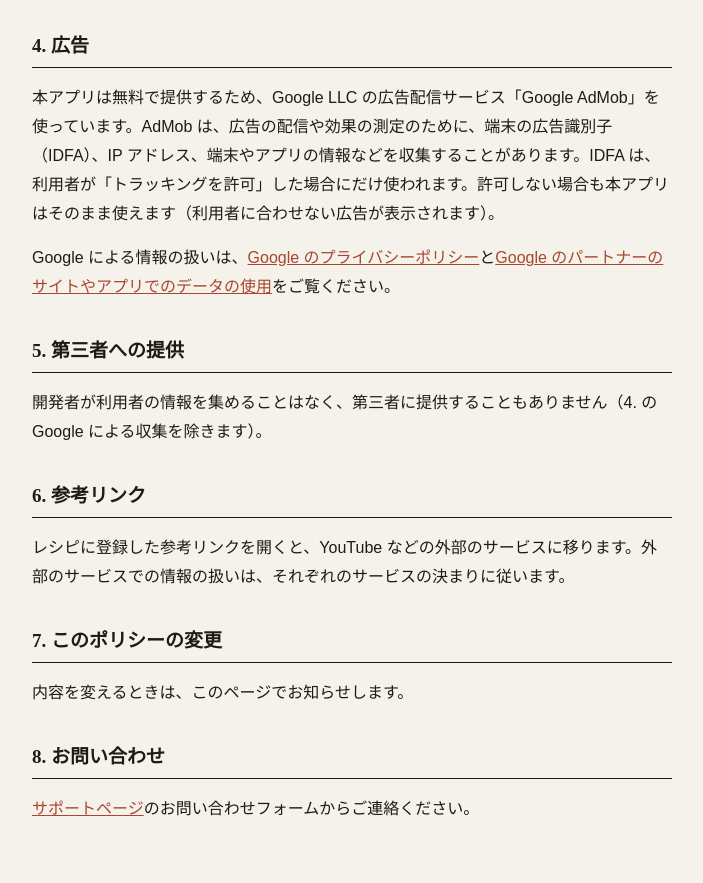
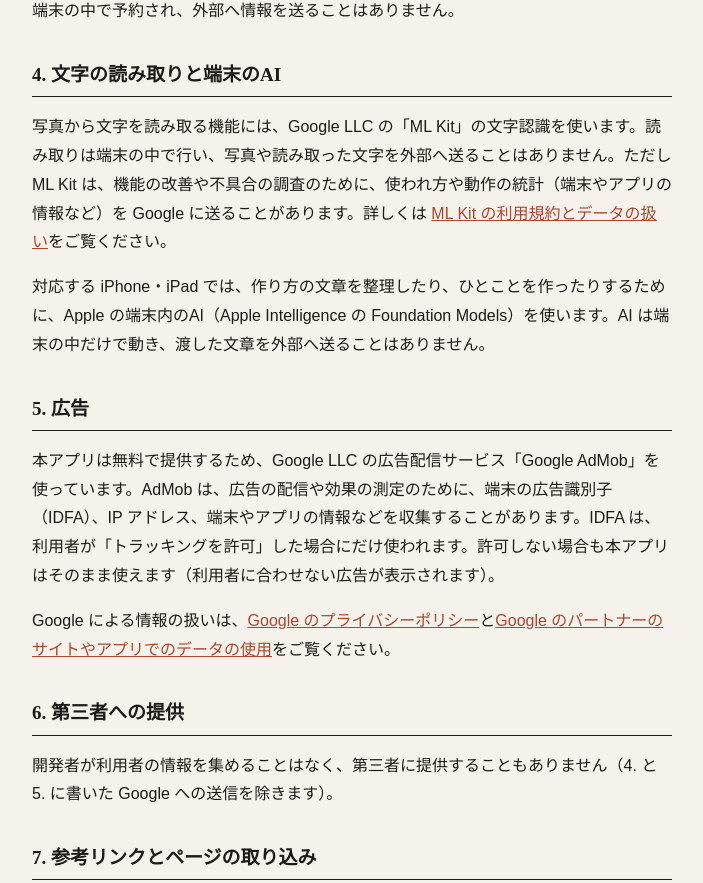
Before and after one commit to yaoki23013-sketch/yaoki23013-sketch.github.io, a plain HTML site: page ouchi-recipe/privacy.html in a window 1280 px wide. Shown: the part 873-1756 px from the top of the page, without its empty margins (288-991 px from the left). Drawn offline with Linux system fonts and the light colour scheme.

Commit message:
おうちレシピ帖：プライバシーポリシー改定（4. 文字の読み取りと端末のAI、7. 参考リンクとページの取り込み）
Co-Authored-By: Claude Opus 5.5 <noreply@anthropic.com>
Claude-Session: https://claude.ai/code/session_01VD61suqpL8TK31F7nMPiby

```diff
--- a/ouchi-recipe/privacy.html
+++ b/ouchi-recipe/privacy.html
@@ -16,7 +16,7 @@ a{color:#A8472E}
 <body>
 <main>
 <h1>プライバシーポリシー</h1>
-<p class="sub">おうちレシピ帖（iOS アプリ）　制定日：2026年11月22日　改定日：2026年11月23日</p>
+<p class="sub">おうちレシピ帖（iOS アプリ）　制定日：2026年11月22日　改定日：2026年11月24日</p>
 
 <p>TONTON（とんとん。以下「開発者」）は、iOS アプリ「おうちレシピ帖」（以下「本アプリ」）での利用者の情報の扱いについて、次のとおり定めます。</p>
 
@@ -24,26 +24,31 @@ a{color:#A8472E}
 <p>利用者が入力したレシピ（料理名・ジャンル・食材・作り方・参考リンク）、作った記録（日付・★・メモ）、写真は、お使いの端末の中だけに保存します。開発者のサーバーなどへ送ることはありません。アカウントの登録やログインはありません。本アプリを削除すると、これらの情報も削除されます。</p>
 
 <h2>2. カメラと写真ライブラリ</h2>
-<p>料理の写真を撮る・選ぶためにだけ、カメラと写真ライブラリを使います。選んだ写真は本アプリの中に保存し、外部へ送ることはありません。共有する画像を利用者が「画像を保存」したときだけ、写真ライブラリに書き込みます。</p>
+<p>料理の写真を撮る・選ぶため、また紙のレシピなどの写真から文字を読み取るためにだけ、カメラと写真ライブラリを使います。選んだ写真は本アプリの中に保存し、外部へ送ることはありません。共有する画像を利用者が「画像を保存」したときだけ、写真ライブラリに書き込みます。</p>
 
 <h2>3. バックアップ・共有・通知</h2>
 <p>バックアップの書き出しと「画像で共有」では、本アプリがファイルを作り、端末の共有画面を開きます。保存先や送り先（「ファイル」、クラウドのストレージ、LINE など）は利用者が選び、本アプリや開発者が自動で送ることはありません。保存先・送り先での扱いは、それぞれのサービスの決まりに従います。バックアップのファイルにはレシピ・作った記録・写真がすべて入るので、大切に保管してください。</p>
 <p>作り方のタイマーが終わったことを知らせるためにだけ、端末の通知を使います。通知は端末の中で予約され、外部へ情報を送ることはありません。</p>
 
-<h2>4. 広告</h2>
+<h2>4. 文字の読み取りと端末のAI</h2>
+<p>写真から文字を読み取る機能には、Google LLC の「ML Kit」の文字認識を使います。読み取りは端末の中で行い、写真や読み取った文字を外部へ送ることはありません。ただし ML Kit は、機能の改善や不具合の調査のために、使われ方や動作の統計（端末やアプリの情報など）を Google に送ることがあります。詳しくは <a href="https://developers.google.com/ml-kit/terms?hl=ja">ML Kit の利用規約とデータの扱い</a>をご覧ください。</p>
+<p>対応する iPhone・iPad では、作り方の文章を整理したり、ひとことを作ったりするために、Apple の端末内のAI（Apple Intelligence の Foundation Models）を使います。AI は端末の中だけで動き、渡した文章を外部へ送ることはありません。</p>
+
+<h2>5. 広告</h2>
 <p>本アプリは無料で提供するため、Google LLC の広告配信サービス「Google AdMob」を使っています。AdMob は、広告の配信や効果の測定のために、端末の広告識別子（IDFA）、IP アドレス、端末やアプリの情報などを収集することがあります。IDFA は、利用者が「トラッキングを許可」した場合にだけ使われます。許可しない場合も本アプリはそのまま使えます（利用者に合わせない広告が表示されます）。</p>
 <p>Google による情報の扱いは、<a href="https://policies.google.com/privacy?hl=ja">Google のプライバシーポリシー</a>と<a href="https://policies.google.com/technologies/partner-sites?hl=ja">Google のパートナーのサイトやアプリでのデータの使用</a>をご覧ください。</p>
 
-<h2>5. 第三者への提供</h2>
-<p>開発者が利用者の情報を集めることはなく、第三者に提供することもありません（4. の Google による収集を除きます）。</p>
+<h2>6. 第三者への提供</h2>
+<p>開発者が利用者の情報を集めることはなく、第三者に提供することもありません（4. と 5. に書いた Google への送信を除きます）。</p>
 
-<h2>6. 参考リンク</h2>
+<h2>7. 参考リンクとページの取り込み</h2>
 <p>レシピに登録した参考リンクを開くと、YouTube などの外部のサービスに移ります。外部のサービスでの情報の扱いは、それぞれのサービスの決まりに従います。</p>
+<p>ブラウザの共有ボタンや「URLから取り込む」でレシピのページを取り込むと、本アプリはそのページ（と、選んだときはページの写真）を、そのページのサイトから取得します。このとき、サイトには通常のページ閲覧と同じように IP アドレスや端末の種類などが伝わります。取得するのは利用者が取り込むと決めたページだけで、Cookie やログイン情報は送りません。取り込んだ内容は端末の中にだけ保存し、開発者へ送ることはありません。</p>
 
-<h2>7. このポリシーの変更</h2>
+<h2>8. このポリシーの変更</h2>
 <p>内容を変えるときは、このページでお知らせします。</p>
 
-<h2>8. お問い合わせ</h2>
+<h2>9. お問い合わせ</h2>
 <p><a href="./">サポートページ</a>のお問い合わせフォームからご連絡ください。</p>
 </main>
 </body>
```
